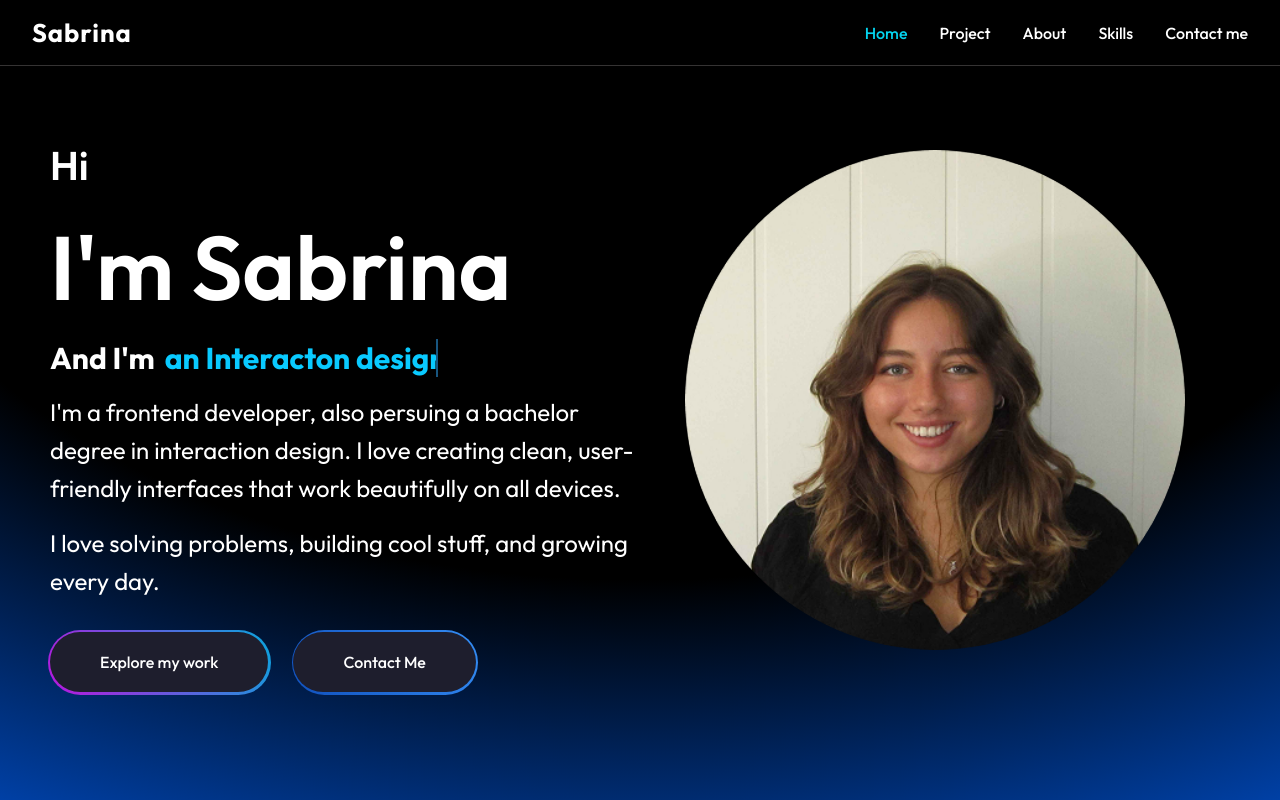
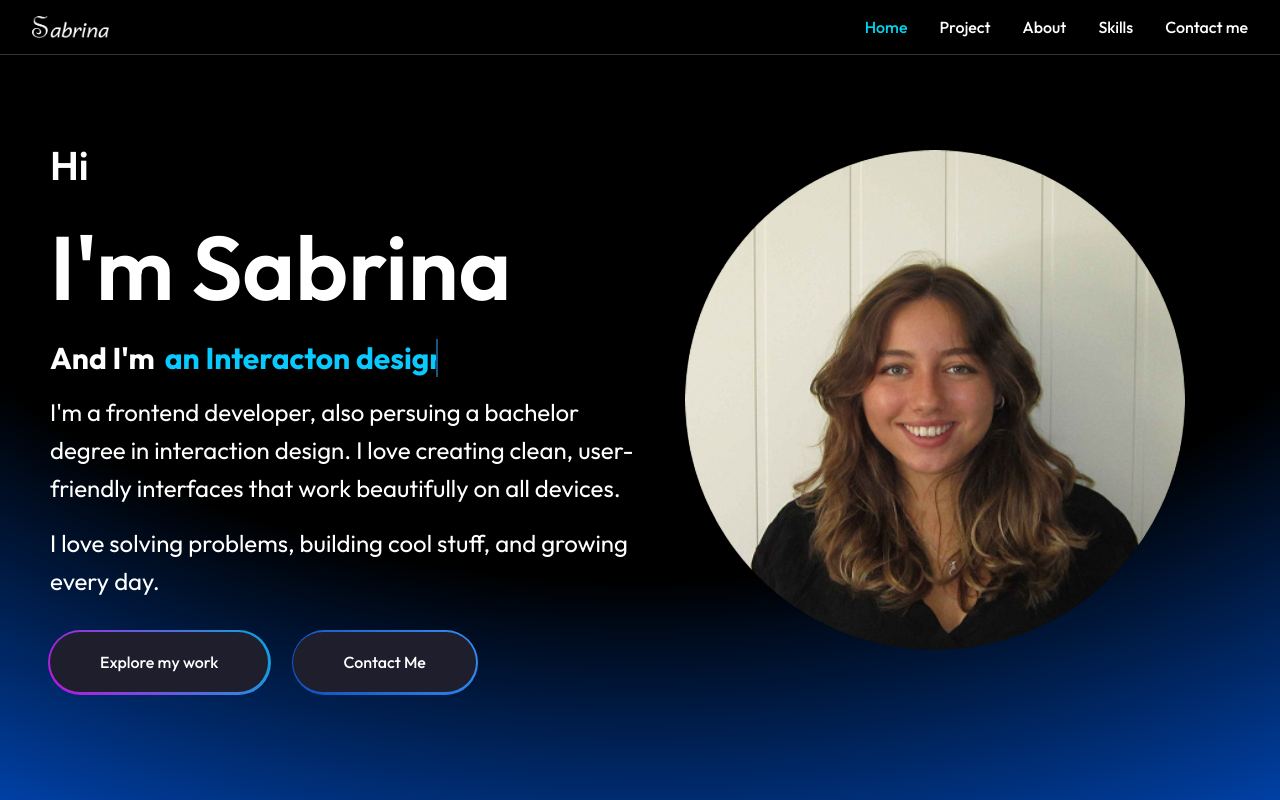
Before and after one commit to sabria23/Portfolio, a React (Vite) app: page / in a window 1280 px wide. Shown: the top 800 px of the page. Built offline with nearby package versions, Linux system fonts and the light colour scheme.

Commit message:
changed logo

```diff
--- a/index.html
+++ b/index.html
@@ -2,7 +2,7 @@
 <html lang="en">
   <head>
     <meta charset="UTF-8" />
-    <link rel="icon" type="image/svg+xml" href="/public/favicon_io (7)/favicon-32x32.png??" />
+    <link rel="icon" type="image/svg+xml" href="/public/favicon_io (7)/favicon-16x16.png" />
     <meta name="viewport" content="width=device-width, initial-scale=1.0" />
     <title>Portfolio React</title>
     <link rel="preconnect" href="https://fonts.googleapis.com">
--- a/src/component/Navbar/Navbar.css
+++ b/src/component/Navbar/Navbar.css
@@ -96,6 +96,11 @@ nav {
     transition: all 0.3s ease;
 }
 
+ .logo-navbar {
+        width: 6vw;
+    }
+
+
 @media screen and (max-width: 750px) {
     .menu {
         display: flex;
@@ -116,7 +121,6 @@ nav {
         animation: slideDown 0.3s ease forwards;
     }
 
-
     .nav-links.open {
         display: flex;
     }
--- a/src/component/Navbar/Navbar.jsx
+++ b/src/component/Navbar/Navbar.jsx
@@ -1,6 +1,7 @@
 import React, { useState } from "react";
 import "./Navbar.css";
 import { Link } from "react-scroll";
+import logoLink from "../../assets/SabrinaLogo.png";
 
 export default function Navbar() {
     const [isOpen, setIsOpen] = useState(false);
@@ -9,7 +10,7 @@ export default function Navbar() {
     return (
         <nav id="nav">
         <div className="nav-container">
-            <a href="#" className="logo-link">Sabrina</a>
+            <img className="logo-navbar" src={logoLink} alt="Logo" />
 
             <div className="menu"
             onClick={() => {
--- a/src/pages/about/About.jsx
+++ b/src/pages/about/About.jsx
@@ -80,13 +80,13 @@ export default function About() {
 
                         </div>
 
-                       <section className="resume-section">
+                       {/* <section className="resume-section">
                             <div className="cv-download">
                                 <h2 className="resume-title">CV</h2>
                                 <p className="resume-para">You can download my CV to learn more about my background, education, and experience</p>
                                 <a href={CV} download="Sabrina_Altahrawi_CV.pdf" className="cv-button">Download CV</a>
                             </div>
-                       </section>
+                       </section> */}
 
                     </article>
                 </section>
```
Also changed, not shown: src/assets/SabrinaLogo.png (added).
